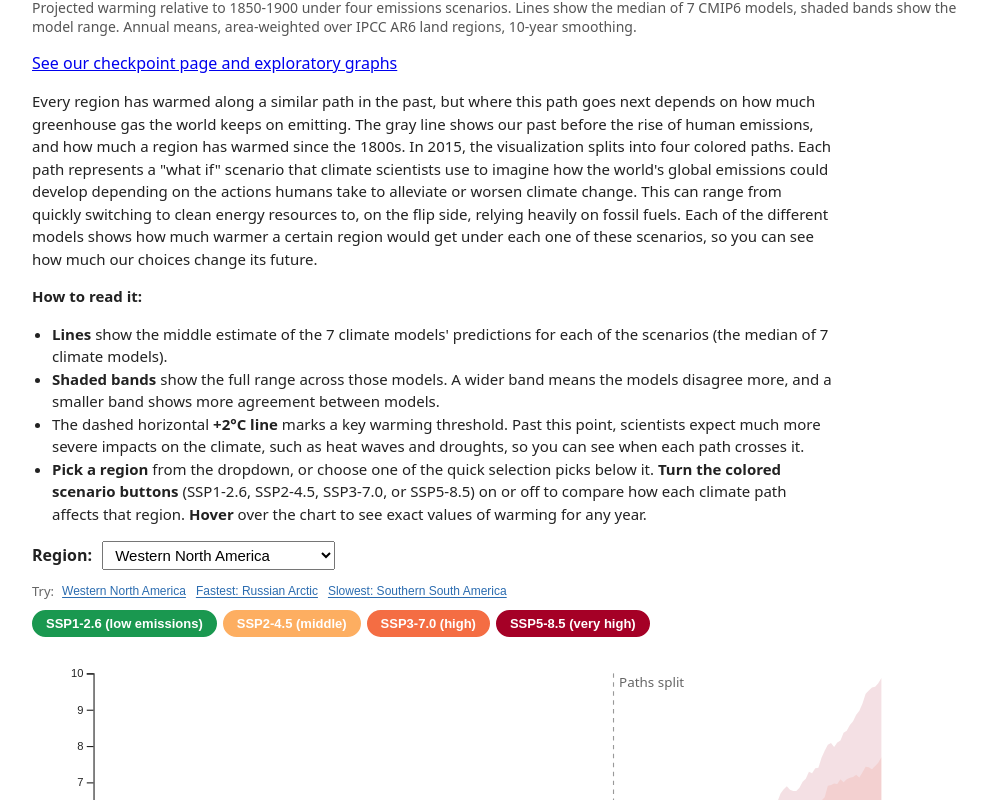
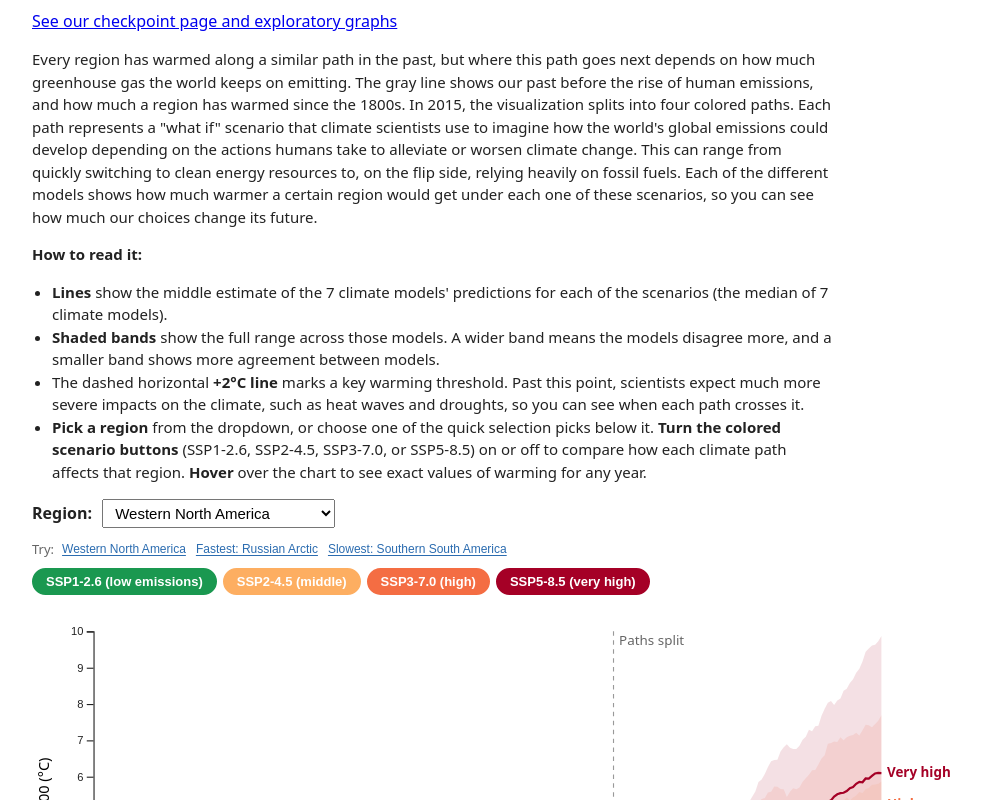
Before and after one commit to chaylennn/Climate-Crossroads, a plain HTML site: page index.html in a window 1280 px wide. Shown: the part 89-889 px from the top of the page, without its empty margins (133-1120 px from the left). Drawn offline with nearby package versions, Linux system fonts and the light colour scheme.

Commit message:
deletions

```diff
--- a/index.html
+++ b/index.html
@@ -8,11 +8,7 @@
 </head>
 <body>
   <h1>Climate Crossroads</h1>
-  <p class="subtitle">
-    Projected warming relative to 1850-1900 under four emissions scenarios.
-    Lines show the median of 7 CMIP6 models, shaded bands show the model range.
-    Annual means, area-weighted over IPCC AR6 land regions, 10-year smoothing.
-  </p>
+
   <p><a href="explore.html">See our checkpoint page and exploratory graphs</a></p>
 
   <div class="intro">
```
